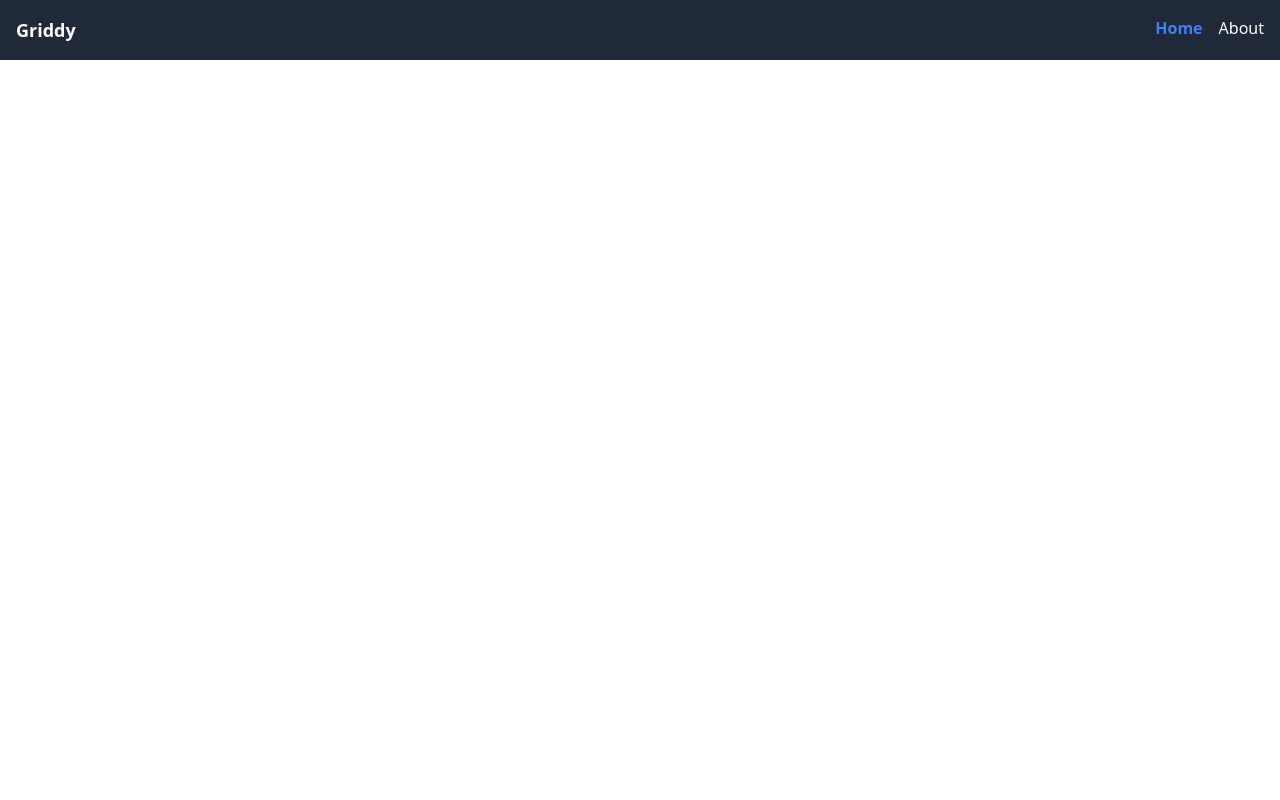
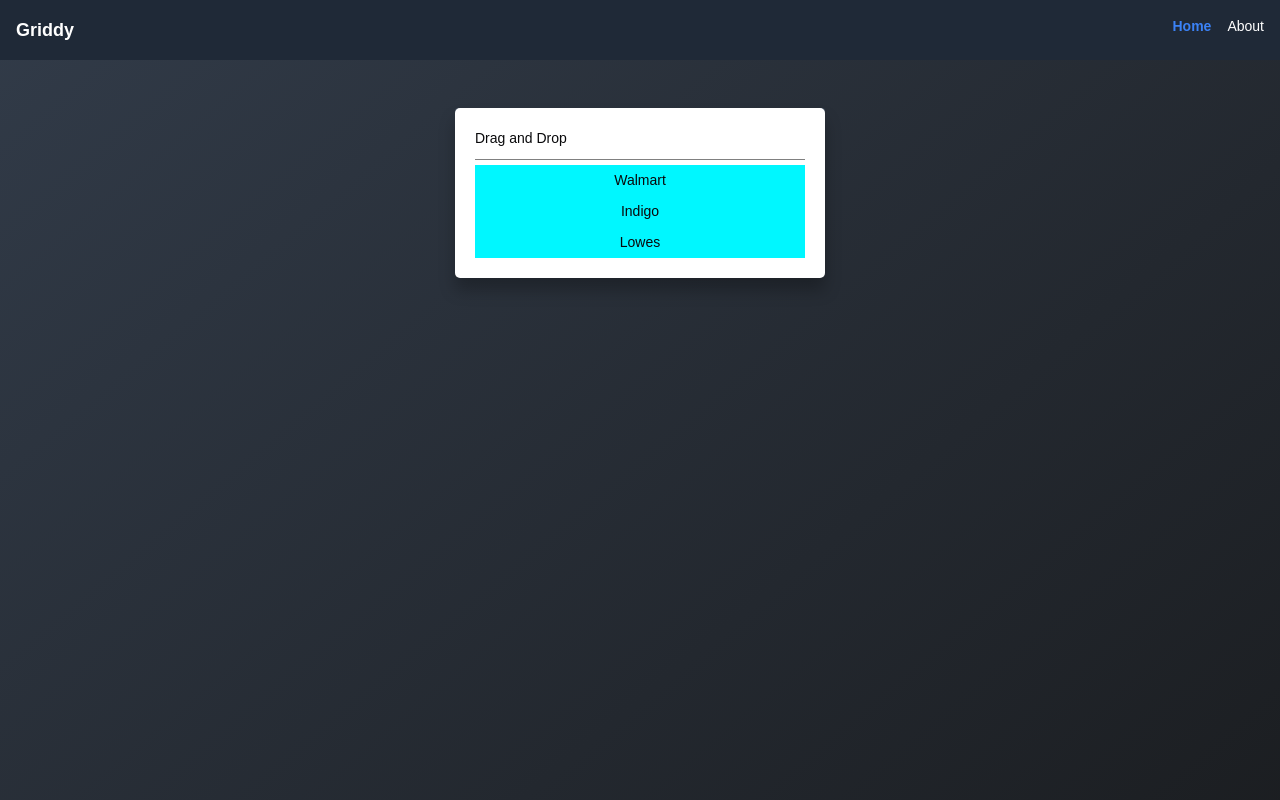
Before and after one commit to newaveio/drag_and_drop, a React (Vite) app: page / in a window 1280 px wide. Built offline with nearby package versions, Linux system fonts and the light colour scheme.

Commit message:
Update all files and folders

```diff
--- a/src/App.css
+++ b/src/App.css
@@ -1,6 +1,63 @@
-.App {
+/* .App {
   display: flex;
   flex-direction: column;
   justify-content: flex-start;
   align-items: center;
+} */
+
+
+:root {
+  --border-radius-500: 8px;
+  --color-on-background: #ffffff;
+  --fonts-primary: Karla, sans-serif;
 }
+
+* {
+  box-sizing: border-box;
+  margin: 0;
+  padding: 0
+}
+
+body {
+  background-color: #2a385c;
+  background-image: linear-gradient(320deg, hsl(215, 10%, 12%) 0% /* down */, hsl(215, 19%, 24%) /* up */ 100%);
+  font-family: var(--fonts-primary);
+  font-size: 14px;
+  margin: 0;
+  min-height: 100vh;
+}
+
+.layout__wrapper {
+  background-image: linear-gradient(0deg, hsl(215, 14%, 16%) 0%, hsl(215, 19%, 29%) 100%);
+  border-radius: 3px;
+  box-shadow: 0 12px 16px rgba(0, 0, 0, .25);
+  margin: 3rem auto;
+  max-width: 370px;
+}
+
+.card {
+  background-color: white;
+  padding: 20px;
+  border-radius: 5px;
+}
+
+.header {
+  border-bottom: 1px solid gray;
+  padding-bottom: 10px;
+  margin-bottom: 5px;
+}
+
+.store-container {
+  text-align: center;
+  padding: 5px;
+  background-color: rgb(0, 247, 255);
+}
+
+.items-container {
+  text-align: center;
+}
+
+.item-container {
+  padding: 5px;
+  border-bottom: 1px solid grey
+}
--- a/src/App.tsx
+++ b/src/App.tsx
@@ -1,23 +1,112 @@
 import './App.css'
 import Navbar from "./components/perso/Navbar";
-import YTWidget from './components/widgets/yt-widget';
-import { DragDropContext, Droppable, Draggable, DropResult, DroppableProvided, DraggableProvided } from "react-beautiful-dnd";
-import { useState } from "react";
+// import YTWidget from './components/widgets/yt-widget';
+import { DragDropContext, Droppable, Draggable, DropResult } from "react-beautiful-dnd";
+import React, { useState } from "react";
 
-interface Widget {
-  id: number;
-  content: JSX.Element | null;
+// interface Widget {
+//   id: number;
+//   content: JSX.Element | null;
+// }
+
+interface Item {
+  id: string;
+  name: string;
 }
 
+interface Store {
+  id: string;
+  name: string;
+  items: Item[];
+  tint: number;
+}
+
+const DATA: Store[] = [
+  {
+    id: "0e2f0db1-5457-46b0-949e-8032d2f9997a",
+    name: "Walmart",
+    items: [
+      { id: "26fd50b3-3841-496e-8b32-73636f6f4197", name: "3% Milk" },
+      { id: "b0ee9d50-d0a6-46f8-96e3-7f3f0f9a2525", name: "Butter" },
+    ],
+    tint: 1,
+  },
+  {
+    id: "487f68b4-1746-438c-920e-d67b7df46247",
+    name: "Indigo",
+    items: [
+      {
+        id: "95ee6a5d-f927-4579-8c15-2b4eb86210ae",
+        name: "Designing Data Intensive Applications",
+      },
+      { id: "5bee94eb-6bde-4411-b438-1c37fa6af364", name: "Atomic Habits" },
+    ],
+    tint: 2,
+  },
+  {
+    id: "25daffdc-aae0-4d73-bd31-43f73101e7c0",
+    name: "Lowes",
+    items: [
+      { id: "960cbbcf-89a0-4d79-aa8e-56abbc15eacc", name: "Workbench" },
+      { id: "d3edf796-6449-4931-a777-ff66965a025b", name: "Hammer" },
+    ],
+    tint: 3,
+  },
+];
+
 function App() {
+  const [stores, setStores] = useState<Store[]>(DATA);
+
+  const onDragEnd = (result: DropResult) => {
+    if (!result.destination) {
+      return ;
+    }
+
+    const reorderedStores = Array.from(stores);
+    const [removed] = reorderedStores.splice(result.source.index, 1);
+    reorderedStores.splice(result.destination.index, 0, removed);
+
+    setStores(reorderedStores);
+  };
 
   return (
+
     <>
       <div className="mb-6">
         <Navbar></Navbar>
       </div>
-      <div className="App">
+      {/* <div className="App">
 
+      </div> */}
+      <div className="layout__wrapper">
+        <div className="card">
+          <DragDropContext onDragEnd={onDragEnd}>
+            <div className="header">
+              <h1>Drag and Drop</h1>
+            </div>
+            <Droppable droppableId="ROOT" type="group">
+              {(provided) => (
+                <div {...provided.droppableProps} ref={provided.innerRef}>
+                  {stores.map((store, index) => (
+                    <Draggable draggableId={store.id} key={store.id} index={index} >
+                      {(provided) => (
+                        <div
+                          className="store-container"
+                          ref={provided.innerRef}
+                          {...provided.dragHandleProps}
+                          {...provided.draggableProps}
+                        >
+                          <h3>{store.name}</h3>
+                        </div>
+                      )}
+                    </Draggable>
+                  ))}
+                  {provided.placeholder}
+                </div>
+              )}
+            </Droppable>
+          </DragDropContext>
+        </div>
       </div>
     </>
   );
--- a/src/main.tsx
+++ b/src/main.tsx
@@ -5,9 +5,7 @@
 import { BrowserRouter } from 'react-router-dom'
 
 ReactDOM.createRoot(document.getElementById('root') as HTMLElement).render(
-  <React.StrictMode>
     <BrowserRouter>
       <App />
-    </BrowserRouter>
-  </React.StrictMode>,
+    </BrowserRouter>,
 )
```
